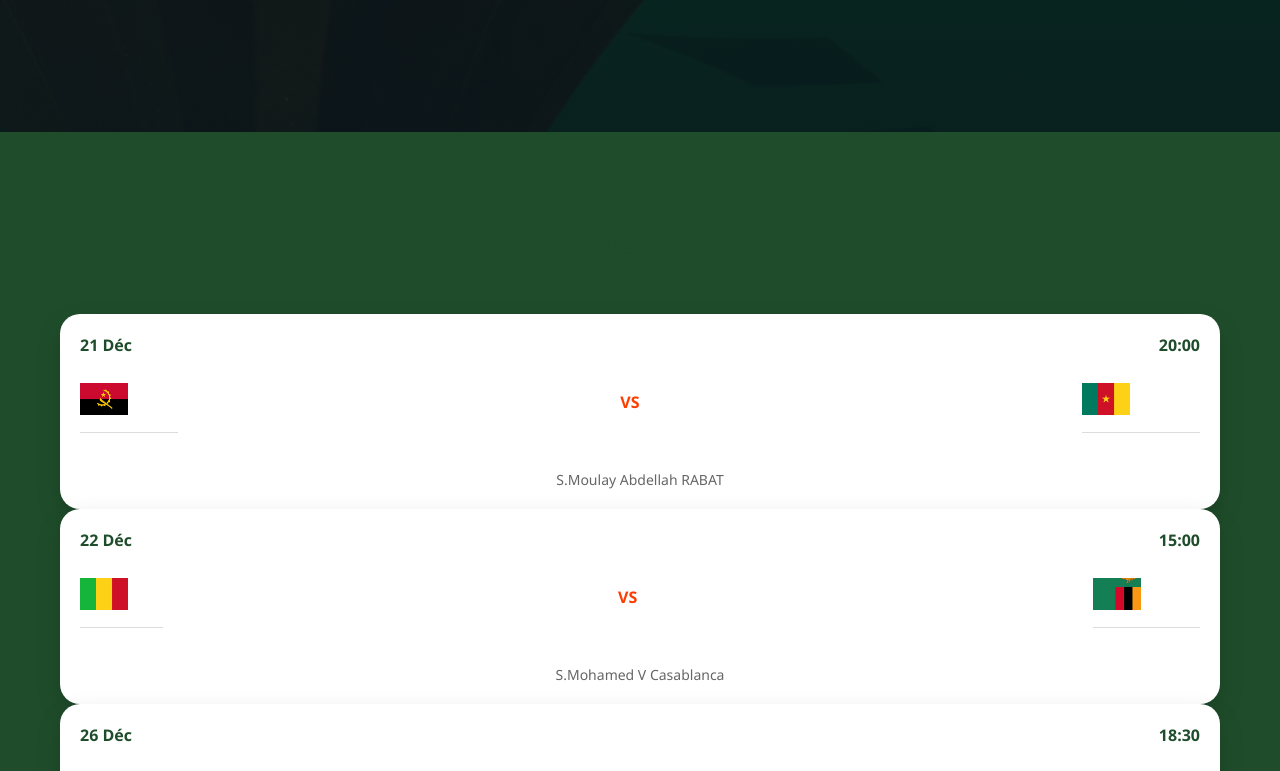
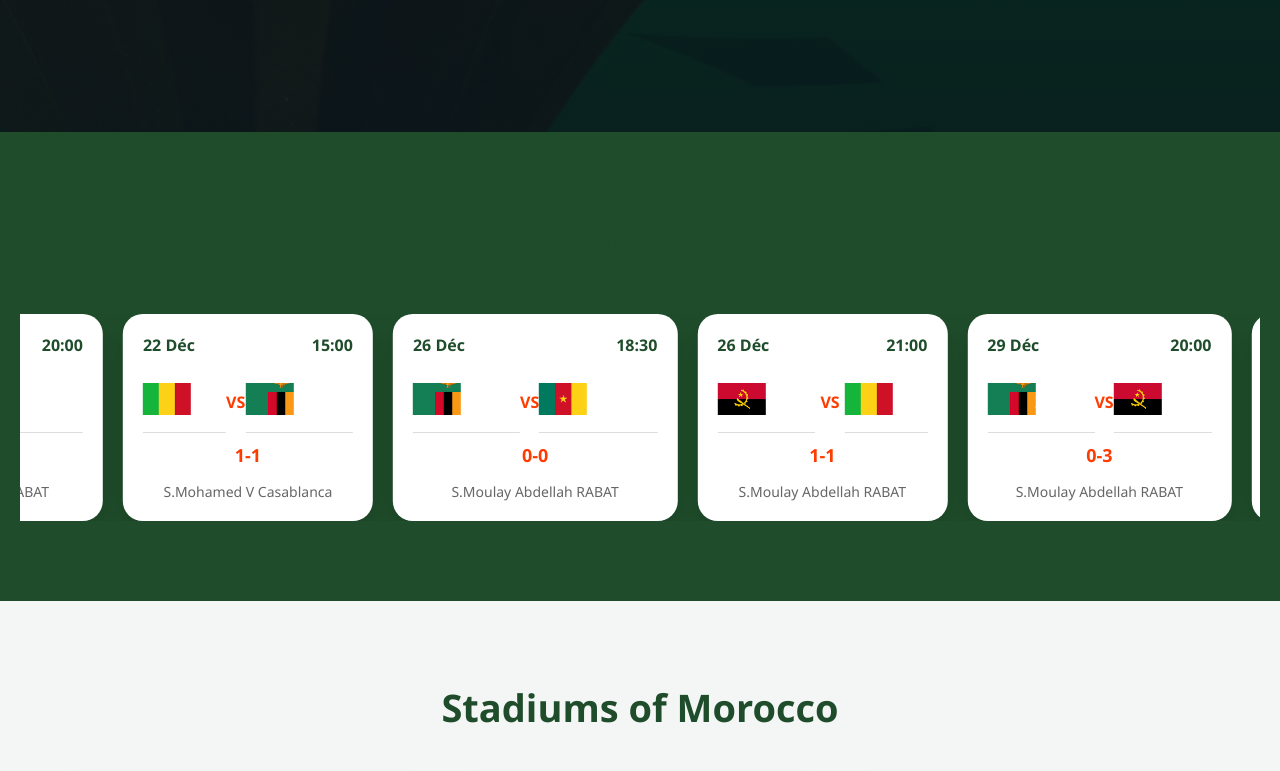
Before and after one commit to merirebz/CAN-2025, a React (Create React App) app in the folder Desktop/can/: page / in a window 1280 px wide. Shown: the part 800-1571 px from the top of the page. Built offline with nearby package versions, Linux system fonts and the light colour scheme.

Commit message:
Update matches.css

```diff
--- a/Desktop/can/src/styles/matches.css
+++ b/Desktop/can/src/styles/matches.css
@@ -1,28 +1,33 @@
+
 .matches-section {
   background: #1f4d2b;
-  padding: 80px 60px;
+  padding: 80px 20px;
+  overflow: hidden;
+  position: relative;
 }
-
 .section-title {
   text-align: center;
   color: #fff;
   font-size: 36px;
   margin-bottom: 40px;
 }
-
-.matches-container {
-  display: grid;
-  grid-template-columns: repeat(auto-fit, minmax(320px, 1fr));
-  gap: 30px;
+.matches-slider {
+  overflow: hidden;
+  width: 100%;
 }
-
+.matches-track {
+  display: flex;
+  gap: 20px;
+  animation: scroll 20s linear infinite;
+}
 .match-card {
+  min-width: 250px;
   background: #fff;
   border-radius: 20px;
   padding: 20px;
   box-shadow: 0 10px 25px rgba(0, 0, 0, 0.15);
+  flex-shrink: 0;
 }
-
 .match-header {
   display: flex;
   justify-content: space-between;
@@ -30,7 +35,6 @@
   color: #1f4d2b;
   margin-bottom: 15px;
 }
-
 .teams {
   display: flex;
   align-items: center;
@@ -57,9 +61,32 @@
   color: #ff3c00;
 }
 
+.score {
+  text-align: center;
+  font-size: 18px;
+  font-weight: bold;
+  margin-top: 10px;
+  color: #ff3c00;
+}
+
 .stadium {
   text-align: center;
   margin-top: 15px;
   font-size: 14px;
   color: #666;
 }
+
+@keyframes scroll {
+  0% {
+    transform: translateX(0);
+  }
+  100% {
+    transform: translateX(-50%);
+  }
+}
+
+@media (max-width: 640px) {
+  .match-card {
+    min-width: 200px;
+  }
+}
```
